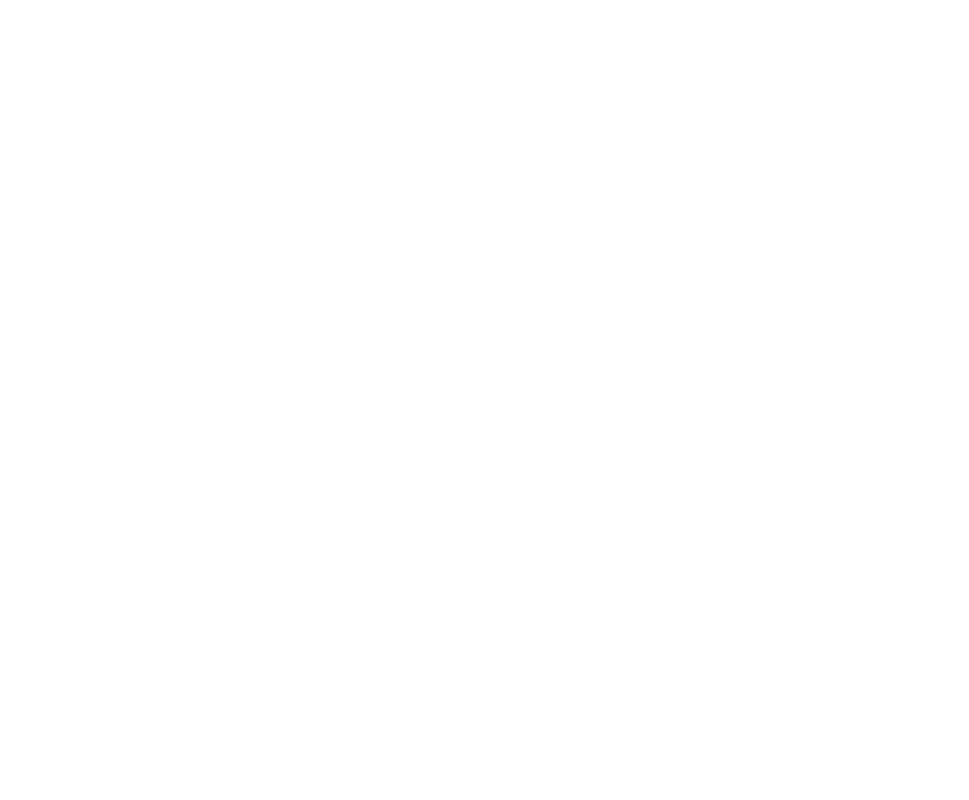
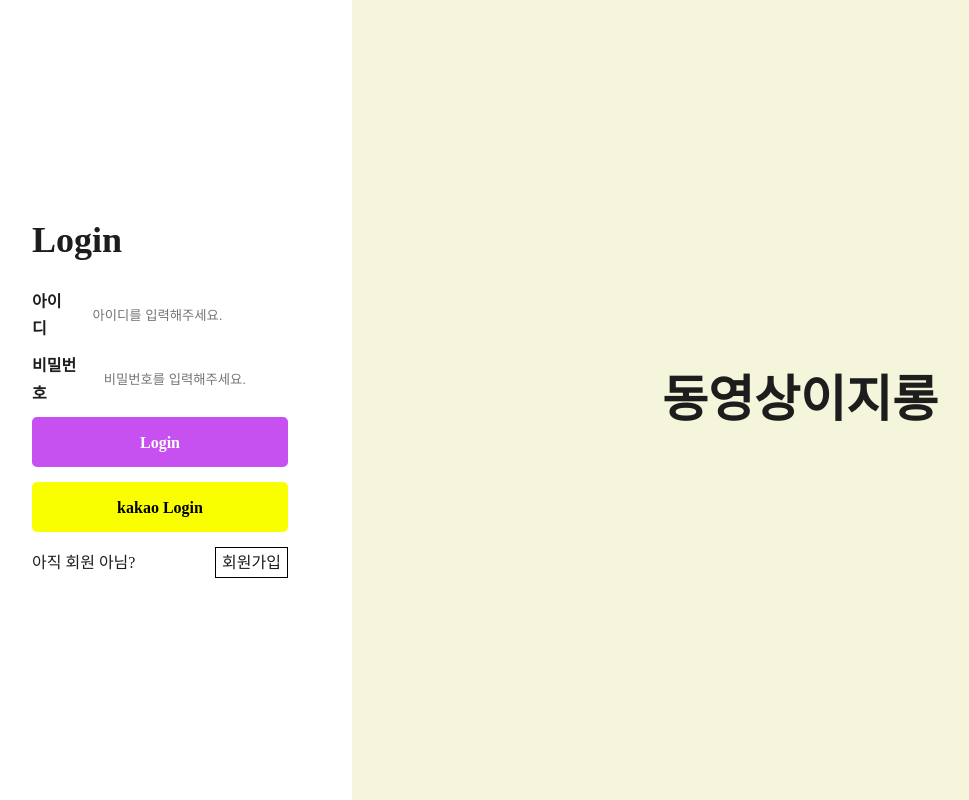
Before and after one commit to toyProjectFE/calendar_v2, a React (Create React App) app: page / in a window 1280 px wide. Before the commit this address had no page. Shown: the whole page, without its empty margins (32-1001 px from the left). Built offline with nearby package versions, Linux system fonts and the light colour scheme.

Commit message:
Feat. 기능추가

```diff
--- a/src/axios/instance.js
+++ b/src/axios/instance.js
@@ -1,6 +1,5 @@
 import axios from "axios";
 import { getCookie } from "./cookies";
-
 
 // axios instance  생성 세션이랑 협업세션
 // const ACCESS_TOKEN = await.axios.get()
@@ -8,11 +7,8 @@ import { getCookie } from "./cookies";
 // const accessToken = localStorage.setItem("token");
 const instance = axios.create({
   baseURL: `${process.env.REACT_APP_SERVER_URL}/date`,
-  headers: {
-    "Access-Control-Allow-Origin": "*",
-  },
+
   // headers: { Authorization: accessToken },
-
 });
 
 // 권한이 필요없는 페이지일 경우  ex) Main page
--- a/src/components/Login/Login.jsx
+++ b/src/components/Login/Login.jsx
@@ -10,20 +10,23 @@ import {
   DivContainer,
   FormContainer,
   LabledInput,
+  SignUpBtn,
 } from "./styles";
 import { useMutation, useQueryClient } from "react-query";
 import { loginUser } from "../../api/api";
+import { useNavigate } from "react-router";
 
 function Login() {
   const [userId, setUserId] = useState("");
   const [userPw, setUserPw] = useState("");
 
   const queryClient = useQueryClient();
-
+  const navigate = useNavigate();
   const mutation = useMutation(loginUser, {
     onSuccess: (data) => {
       console.log("data", data);
       queryClient.invalidateQueries("user");
+      navigate("/main");
     },
   });
 
@@ -44,7 +47,9 @@ function Login() {
     };
     mutation.mutate(loginUser);
   };
-
+  const gotoSignUp = () => {
+    navigate("/sign");
+  };
   return (
     <MainContainer>
       <StyledDiv>
@@ -60,7 +65,7 @@ function Login() {
             />
 
             <LabledInput
-              id="userId"
+              id="userPw"
               label="비밀번호"
               placeholder="비밀번호를 입력해주세요."
               value={userPw}
@@ -71,7 +76,7 @@ function Login() {
 
             <DivContainer>
               <span>아직 회원 아님?</span>
-              <span>회원가입</span>
+              <SignUpBtn onClick={gotoSignUp}>회원가입</SignUpBtn>
             </DivContainer>
           </FormContainer>
         </form>
--- a/src/components/Login/styles.js
+++ b/src/components/Login/styles.js
@@ -130,6 +130,11 @@ const StyledLabel = styled.label`
   font-weight: 700;
 `;
 
+const SignUpBtn = styled.button`
+  background-color: transparent;
+  border: 1px solid black;
+  cursor: pointer;
+`;
 export {
   LoginTitle,
   Liha,
@@ -142,4 +147,5 @@ export {
   FormContainer,
   Loginbox,
   LabledInput,
+  SignUpBtn,
 };
--- a/src/router/Router.js
+++ b/src/router/Router.js
@@ -9,7 +9,7 @@ const Router = () => {
   return (
     <BrowserRouter>
       <Routes>
-        <Route path="/login" element={<Login />} />
+        <Route path="/" element={<Login />} />
         <Route path="/sign" element={<Sign />} />
         <Route path="/main" element={<Main />} />
         <Route path="/main/:id" element={<Detail />} />
```
